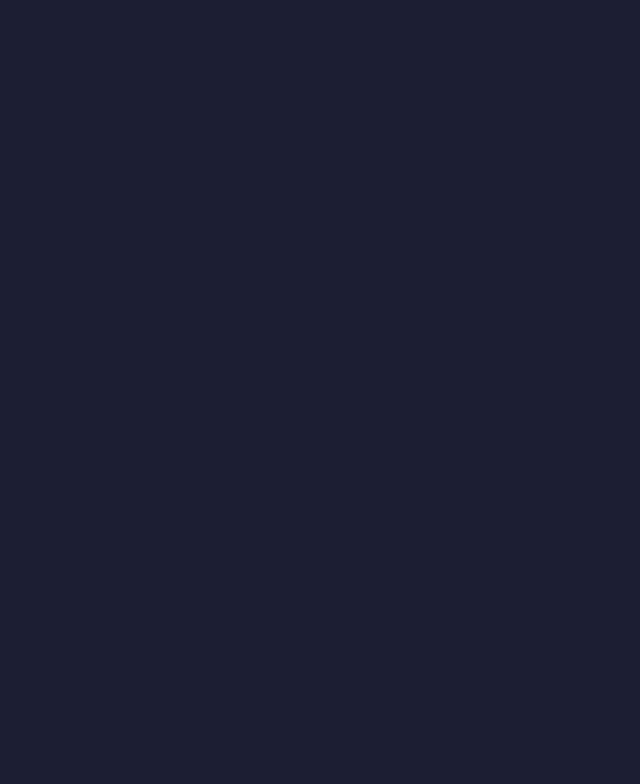
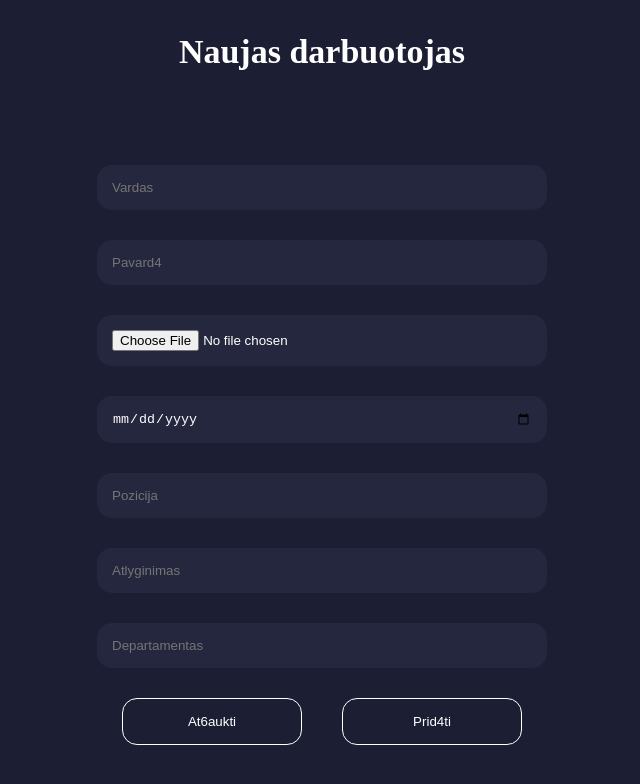
Before and after one commit to dncworking/StaffFlow, a React (Vite) app: page /addEmployeeForm in a window 1280 px wide. Before the commit this address had no page. Shown: the top 784 px of the page, without its empty margins (318-958 px from the left). Built offline with nearby package versions, Linux system fonts and the light colour scheme.

Commit message:
added navbar with search / add new employee form with style and fixed bugs

```diff
--- /dev/null
+++ b/src/AddEmployeesForm.jsx
@@ -0,0 +1,135 @@
+import { useForm } from "react-hook-form";
+import { useNavigate } from "react-router-dom";
+import style from "./Forms.module.css";
+import { addData } from "./services/add";
+function AddForm() {
+  const navigate = useNavigate();
+  const {
+    register,
+    handleSubmit,
+    formState: { errors },
+  } = useForm({ mode: "onSubmit" });
+
+  const toBase64 = (file) =>
+    new Promise((resolve, reject) => {
+      const reader = new FileReader();
+      reader.readAsDataURL(file);
+      reader.onload = () => resolve(reader.result);
+      reader.onerror = reject;
+    });
+
+  const onSubmit = async (data) => {
+    try {
+      const defaultImg =
+        "https://t3.ftcdn.net/jpg/03/46/83/96/360_F_346839683_6nAPzbhpSkIpb8pmAwufkC7c5eD7wYws.jpg";
+
+      let imageUrl = defaultImg;
+
+      if (data.image && data.image.length > 0) {
+        imageUrl = await toBase64(data.image[0]);
+      }
+
+      const employeeData = {
+        ...data,
+        image: imageUrl,
+      };
+
+      await addData(employeeData);
+      navigate("/employees");
+    } catch (error) {
+      console.error(error);
+    }
+  };
+
+  const cancel = async () => {
+    if (window.confirm("Ar tikrai norite i6eiti?")) {
+      navigate("/employees");
+    }
+  };
+
+  return (
+    <>
+      <div className={style.main}>
+        <h2 className={style.h2}>Naujas darbuotojas</h2>
+        <form className={style.form} onSubmit={handleSubmit(onSubmit)}>
+          <input
+            className={style.input}
+            type="text"
+            placeholder="Vardas"
+            {...register("firstName", { required: "Vardas privalomas" })}
+          />
+          {errors.firstName && (
+            <span className={style.error}>{errors.firstName.message}</span>
+          )}
+          <input
+            className={style.input}
+            type="text"
+            placeholder="Pavard4"
+            {...register("lastName", { required: "Pavard4 privaloma" })}
+          />
+          {errors.lastName && (
+            <span className={style.error}>{errors.lastName.message}</span>
+          )}
+          <input
+            className={style.input}
+            type="file"
+            accept="image/*"
+            {...register("image")}
+          />
+          <input
+            className={style.input}
+            type="date"
+            placeholder="Gimimo data"
+            {...register("birthDate", { required: "Gimimo data privaloma" })}
+          />
+          {errors.birthDate && (
+            <span className={style.error}>{errors.birthDate.message}</span>
+          )}
+          <input
+            className={style.input}
+            type="text"
+            placeholder="Pozicija"
+            {...register("position", { required: "Pozicija privaloma" })}
+          />
+          {errors.position && (
+            <span className={style.error}>{errors.position.message}</span>
+          )}
+          <input
+            className={style.input}
+            type="number"
+            placeholder="Atlyginimas"
+            {...register("salary", { required: "Atlyginimas privalomas" })}
+          />
+          {errors.salary && (
+            <span className={style.error}>{errors.salary.message}</span>
+          )}
+          <input
+            className={style.input}
+            type="text"
+            placeholder="Departamentas"
+            {...register("department", {
+              required: "Departamentas privalomas",
+            })}
+          />
+          {errors.department && (
+            <span className={style.error}>{errors.department.message}</span>
+          )}
+
+          <div className={style.buttons}>
+            <button
+              className={style.buttonCancel}
+              onClick={cancel}
+              type="button"
+            >
+              At6aukti
+            </button>{" "}
+            <button className={style.buttonAdd} type="submit">
+              Prid4ti
+            </button>
+          </div>
+        </form>
+      </div>
+    </>
+  );
+}
+export default AddForm;
--- a/src/App.jsx
+++ b/src/App.jsx
@@ -10,6 +10,7 @@ import Register from "./Register";
 import Login from "./Login";
 import Welcome from "./Welcome";
 import EmployeesList from "./EmployeesList";
+import AddForm from "./AddEmployeesForm";
 
 function App() {
   const [isAuthenticated, setIsAuthenticated] = useState(
@@ -33,7 +34,9 @@ function App() {
         {/* PAGRINDINIS PUSLAPIS */}
         <Route
           path="/"
-          element={isAuthenticated ? <Navigate to="/employees" /> : <Welcome />}
+          element={
+            /* isAuthenticated ? <Navigate to="/employees" />  :*/ <Welcome />
+          }
         />
 
         {/* REGISTRACIJA IR PRISIJUNGIMAS */}
@@ -51,6 +54,7 @@ function App() {
             )
           }
         />
+        <Route path="/addEmployeeForm" element={<AddForm />} />
       </Routes>
     </Router>
   );
--- a/src/Employees.jsx
+++ b/src/Employees.jsx
@@ -4,7 +4,7 @@ function Employees({ employees, onDelete }) {
   return (
     <div className={style.card}>
       <div className={style.header}>
-        <img className={style.img} src={employees.photo} alt="profile" />
+        <img className={style.img} src={employees.image} alt="profile" />
         <div className={style.badge}>{employees.department}</div>
       </div>
 
--- a/src/RegANDLog.module.css
+++ b/src/Forms.module.css
@@ -8,7 +8,9 @@ body {
   cursor: default;
 }
 
-.button {
+.button,
+.buttonAdd,
+.buttonCancel {
   background-color: #1c1e33;
   margin-top: 15px;
   border: 1px solid white;
@@ -18,14 +20,21 @@ body {
   cursor: pointer;
 }
 
-.button:hover {
+.button,
+.buttonAdd:hover {
   background-color: #232749;
   transform: translateY(-1px) scale(1.02);
   box-shadow: 0 5px 15px rgba(255, 255, 255, 0.2);
 }
+.buttonCancel:hover {
+  background-color: #e63434;
+  transform: translateY(-1px) scale(1.02);
+  box-shadow: 0 5px 15px rgba(255, 255, 255, 0.2);
+}
 
-.button:active {
-  transform: translateY(0) scale(0.98); /* Paspaudus mygtukas trumpam "susispaudžia" */
+.button,
+.buttonAdd :active {
+  transform: translateY(0) scale(0.98);
 }
 
 .main {
@@ -65,11 +74,10 @@ body {
   margin-block: 15px;
 }
 
-/* SPRENDIMAS AUTOFILL PROBLEMAI */
+
 .input:-webkit-autofill,
 .input:-webkit-autofill:hover,
 .input:-webkit-autofill:focus {
-
   -webkit-text-fill-color: white !important;
   box-shadow: 0 0 0px 1000px #25273e inset !important;
   border: none !important;
@@ -79,3 +87,21 @@ body {
   color: #ff0000d8;
   margin-bottom: 10px;
 }
+
+.buttons {
+  display: flex;
+  justify-content: center;
+  gap: 40px;
+}
+.buttonAdd {
+  width: 40%;
+}
+.buttonCancel {
+  width: 40%;
+}
+
+.input::-webkit-outer-spin-button,
+.input::-webkit-inner-spin-button {
+  -webkit-appearance: none;
+  margin: 0;
+}
--- a/src/Login.jsx
+++ b/src/Login.jsx
@@ -1,6 +1,6 @@
 import { useForm } from "react-hook-form";
 import { useNavigate } from "react-router-dom";
-import style from "./RegANDLog.module.css";
+import style from "./Forms.module.css";
 const Login = ({ onLoginSuccess }) => {
   const navigate = useNavigate();
   const {
--- /dev/null
+++ b/src/NavBar.jsx
@@ -0,0 +1,25 @@
+import style from "./NavBar.module.css";
+import { useNavigate } from "react-router-dom";
+function NavBar({ onSearch }) {
+  const navigate = useNavigate();
+
+  return (
+    <nav className={style.navbar}>
+      <div className={style.wrapper}>
+        <input
+          type="text"
+          placeholder="Ieškoti darbuotojo..."
+          className={style.input}
+          onChange={(e) => onSearch(e.target.value)}
+        />
+        <button
+          className={style.button}
+          onClick={() => navigate("/addEmployeeForm")}
+        >
+          Pridėti darbuotoją
+        </button>
+      </div>
+    </nav>
+  );
+}
+export default NavBar;
--- /dev/null
+++ b/src/NavBar.module.css
@@ -0,0 +1,42 @@
+.navbar {
+  margin-inline: 5%;
+  padding: 15px;
+}
+.wrapper {
+  display: flex;
+  justify-content: space-around;
+  gap: 85px;
+}
+.input {
+  width: 100%;
+  font-size: 17px;
+  background-color: transparent;
+  border: none;
+  border-bottom: 1px solid white;
+  padding-left: 15px;
+  color: aliceblue;
+}
+
+.input:focus {
+  outline: none;
+}
+
+.button {
+  background-color: #1c1e33;
+  margin-top: 15px;
+  border: 1px solid white;
+  color: white;
+  padding: 15px;
+  border-radius: 15px;
+  cursor: pointer;
+}
+
+.button:hover {
+  background-color: #232749;
+  transform: translateY(-1px) scale(1.02);
+  box-shadow: 0 5px 15px rgba(255, 255, 255, 0.2);
+}
+
+.button :active {
+  transform: translateY(0) scale(0.98);
+}
--- a/src/Register.jsx
+++ b/src/Register.jsx
@@ -2,7 +2,7 @@ import React from "react";
 import toast from "react-hot-toast";
 import { useForm } from "react-hook-form";
 import { useNavigate } from "react-router-dom";
-import style from "./RegANDLog.module.css";
+import style from "./Forms.module.css";
 
 const Register = () => {
   const navigate = useNavigate();
--- a/src/services/add.js
+++ b/src/services/add.js
@@ -1,12 +1,12 @@
 import axios from "axios";
 const API_URL = import.meta.env.VITE_API_URL;
 
-export const getAllData = async () => {
+export const addData = async (employee) => {
   try {
-    const response = await axios.get(API_URL);
+    const response = await axios.post(API_URL, employee);
     return response.data;
   } catch (error) {
-    console.error("Klaida gaunant duomenis:", error.message);
+    console.error("Klaida pridedant darbuotoją:", error.message);
     throw error;
   }
 };
--- a/src/services/get.js
+++ b/src/services/get.js
@@ -0,0 +1,13 @@
+import axios from "axios";
+
+const API_URL = import.meta.env.VITE_API_URL;
+
+export const getAllData = async () => {
+  try {
+    const response = await axios.get(API_URL);
+    return response.data;
+  } catch (error) {
+    console.error("Klaida gaunant darbuotojus:", error);
+    throw error;
+  }
+};
```
Also changed, not shown: employees.json (+32 -32 lines), src/EmployeesList.jsx (+42 -11 lines).
